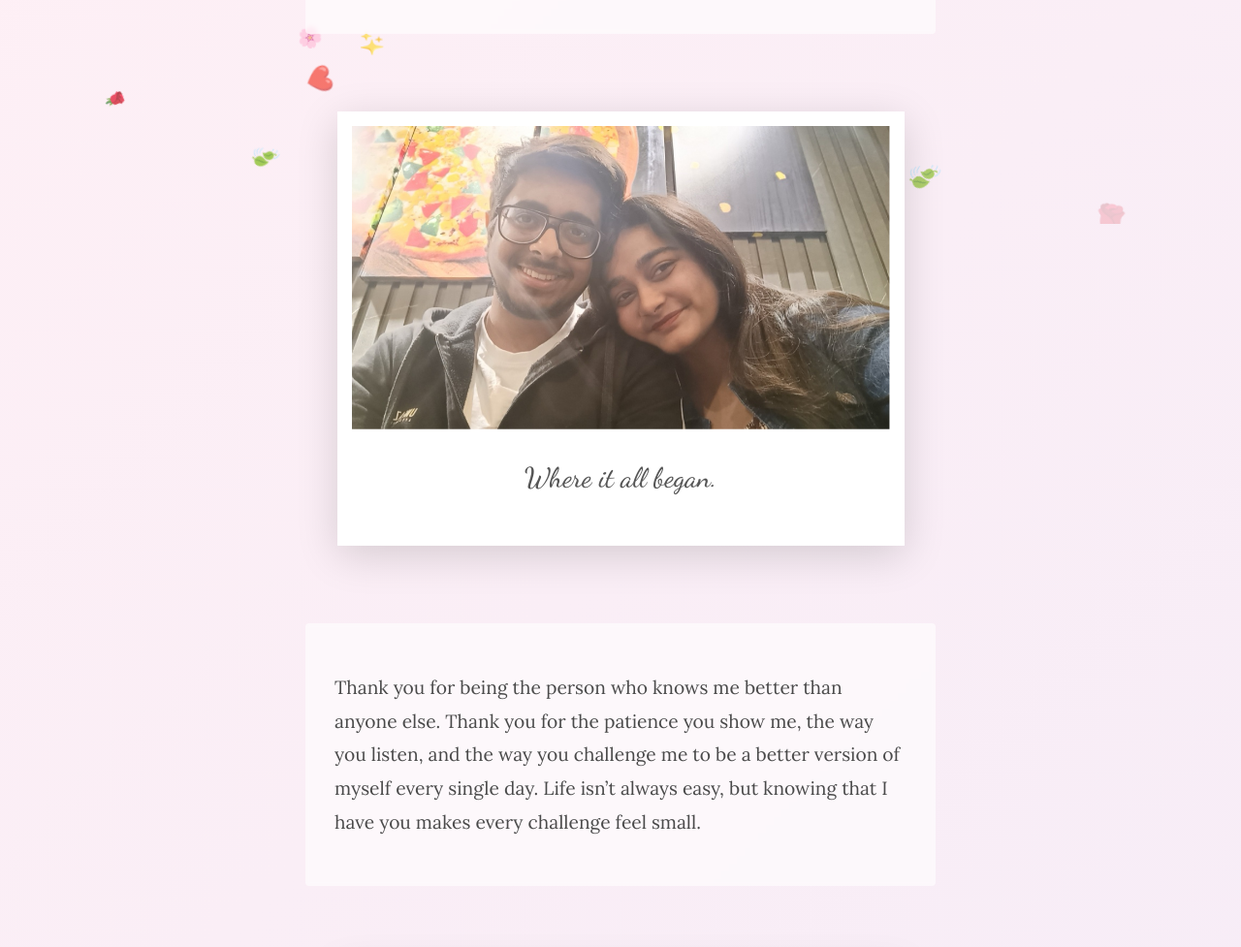
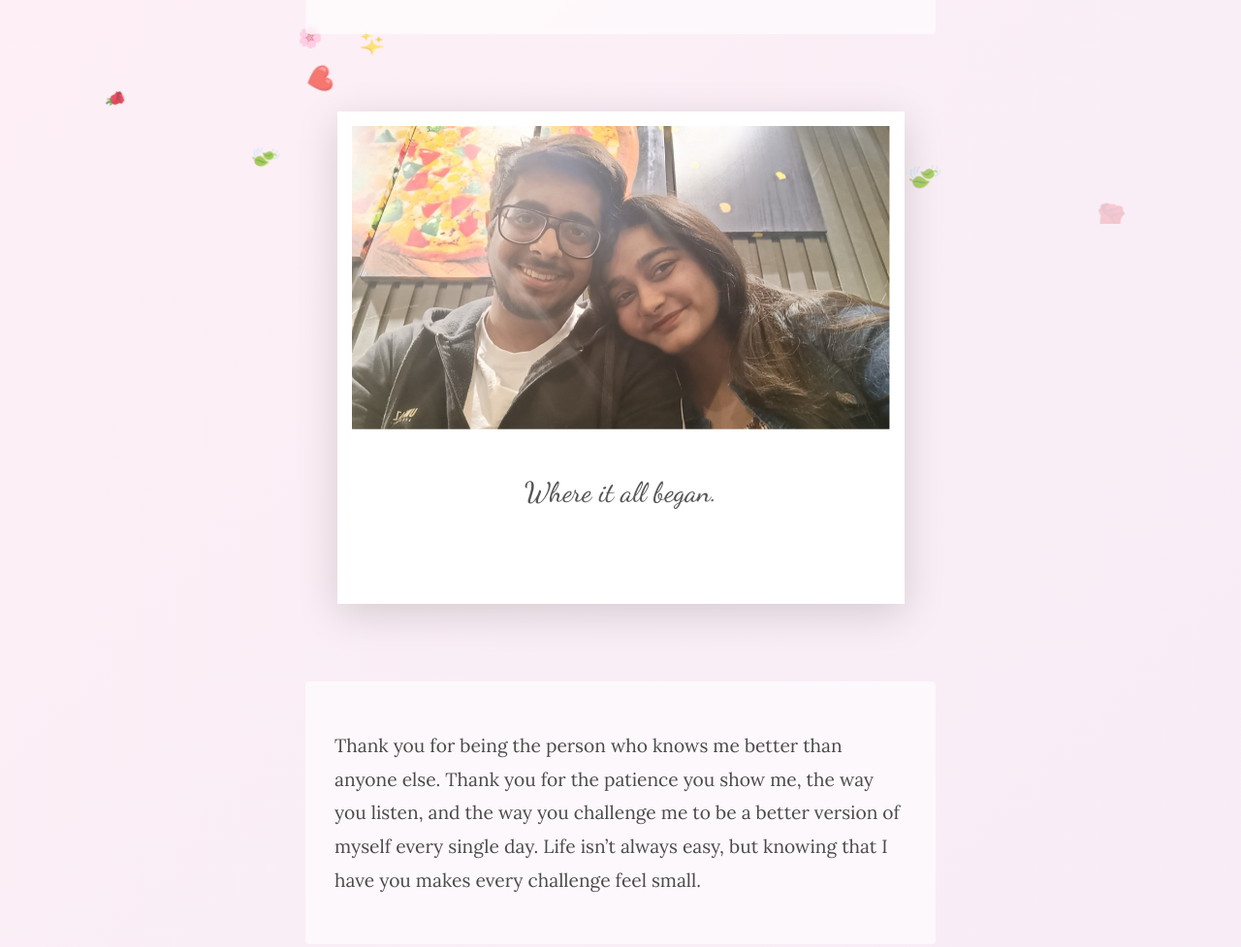
Before and after one commit to Ashishaman09/NYProject, a plain HTML site: page index.html in a window 1280 px wide. Shown: the part 569-1546 px from the top of the page at 97% size. Drawn offline with nearby package versions, Linux system fonts and the light colour scheme; a web font is replaced by a local one.

Commit message:
Update index.html

```diff
--- a/index.html
+++ b/index.html
@@ -82,7 +82,7 @@
 
         .media-wrapper {
             background: #fff;
-            padding: 15px 15px 15px 15px;
+            padding: 15px 15px 60px 15px;
             box-shadow: 0 10px 40px var(--polaroid-shadow);
             margin: 80px auto;
             max-width: 90%;
@@ -101,7 +101,7 @@
         .caption {
             font-family: 'Dancing Script', cursive;
             font-size: 1.8rem;
-            margin-top: 25px;
+            margin-top: 40px;
             color: #555;
             position: static;
             bottom: 10px;
```
